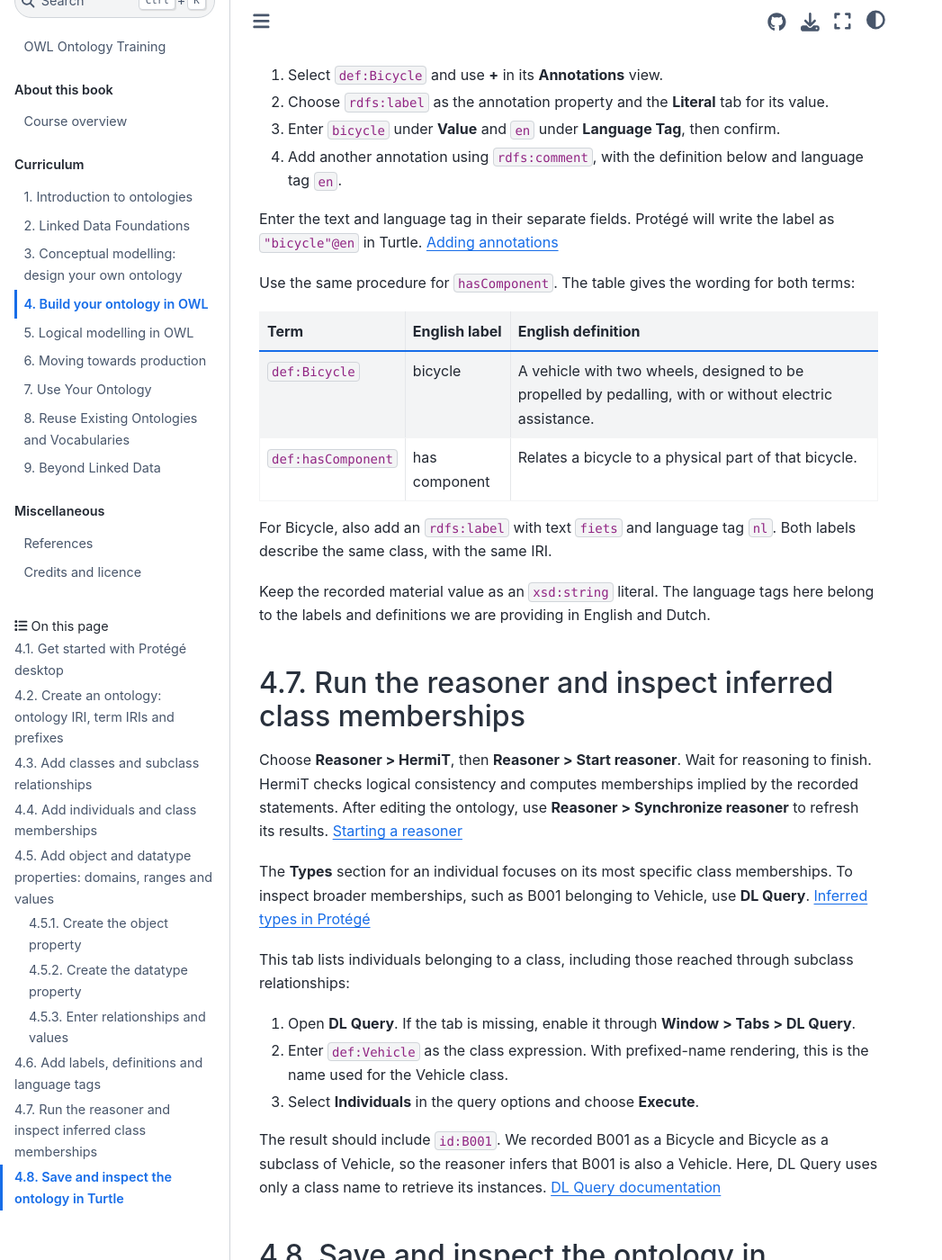
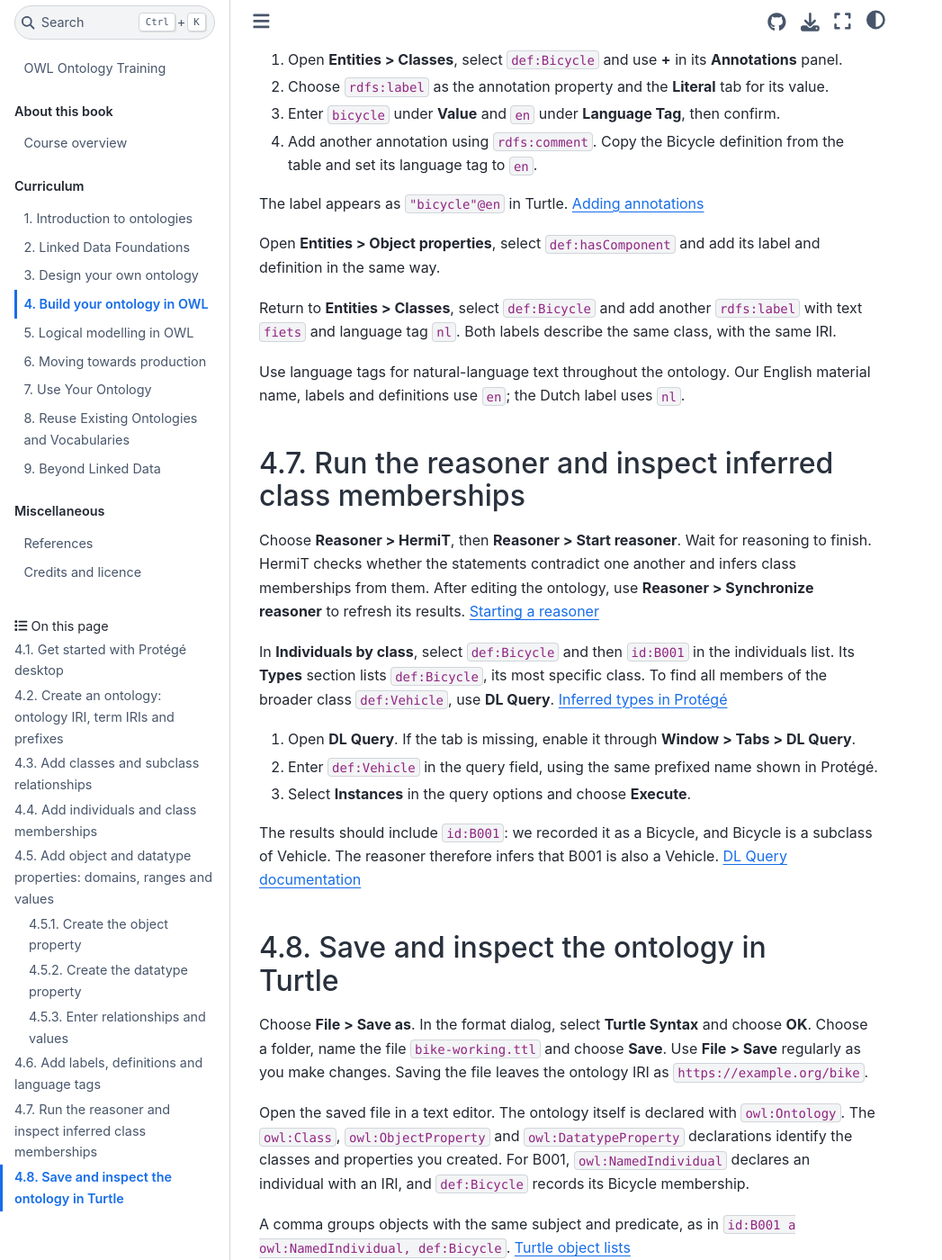
Before and after one commit to TDCC-NES/ontology-training, a Jupyter Book: the page built from book/curriculum/build-your-ontology-in-owl.md, in a window 1280 px wide and 1400 px high, scrolled down 4228 px. Shown: the whole window at 90% size, without its empty margins (0-1047 px from the left). Built offline with Jupyter Book 1.0.4 settings and Sphinx 7.4.7 and the Sphinx Book theme 1.1.4, drawn with Linux system fonts in a browser that asks for light colours; comment, search, counter and statistics services are not loaded; cross-references to code outside the pages are shown as plain code; some of the changed text lies outside the part shown.

Commit message:
Revise chapter

````diff
--- a/book/curriculum/build-your-ontology-in-owl.md
+++ b/book/curriculum/build-your-ontology-in-owl.md
@@ -1,50 +1,44 @@
 # Build your ontology in OWL
 
-We now turn part of the agreed bicycle design into an OWL ontology. We use one bicycle, B001, and its frame, F001, to create classes and properties, record the frame's material and inspect an inferred class membership. A single file holds the model and these example individuals.
+We will describe B001 and its frame F001 in OWL, using the classes and properties from our sketch. We will record that the frame is made of steel and run a reasoner to infer that B001 is a Vehicle.
 
-You can build the ontology by writing Turtle directly in a text editor, using [Protégé](https://protege.stanford.edu/), or working in another ontology tool. Choose the approach that suits your work. AI assistance is also a valid option for drafting and revising the ontology with any of these approaches.
+You can write Turtle directly in a text editor or use [Protégé](https://protege.stanford.edu/) or another ontology editor. You can also use AI assistance to draft and revise the ontology.
 
 The walkthrough below uses Protégé as one example. If you prefer a text editor, use the {ref}`Turtle example at the end of this chapter <owl-turtle-example>` as a reference.
 
 ## Get started with Protégé desktop
 
-To follow the Protégé walkthrough, install [Protégé desktop](https://protege.stanford.edu/) for your operating system, following the [installation instructions](https://protegeproject.github.io/protege/installation/), and open the application. The steps here use the Protégé 5 desktop interface and its bundled HermiT reasoner.
-
-Protégé organises editing into tabs containing smaller panels, called *views*. We will use:
-
-| Tab | What we use it for |
-|---|---|
-| Active ontology | Set the ontology IRI and prefixes |
-| Entities | Create and describe classes and properties |
-| Individuals by class | Create B001 and F001 and enter their relationship and material value |
-
-If a tab is missing, enable it through **Window > Tabs**. In a view, hover over a toolbar button to see its name; a **+** beside a section heading adds a statement to that section. [Protégé interface](https://protegeproject.github.io/protege/views/)
-
-Choose **View > Render by prefixed name** to display names such as `def:Bicycle` and `id:B001`, matching the examples below.
+For the Protégé walkthrough, open [Protégé desktop](https://protege.stanford.edu/). If you need to install it, follow the [installation instructions](https://protegeproject.github.io/protege/installation/). The steps use Protégé 5 and its bundled HermiT reasoner.
 
 ## Create an ontology: ontology IRI, term IRIs and prefixes
 
-Choose **File > New** to create an empty ontology. If asked where to open it, choose a new window. Choose **Refactor > Change ontology IRI**, enter `https://example.org/bike` as the ontology IRI and confirm. Leave the version IRI unset. The **Active ontology** tab shows the resulting identifier in its **Ontology header** view. [Ontology IRI](https://protegeproject.github.io/protege/views/ontology-header/)
+Choose **File > New** to create an empty ontology. If prompted, open it in a new window.
+
+Open the **Active ontology** tab. If a tab is missing, enable it through **Window > Tabs**. [Protégé interface](https://protegeproject.github.io/protege/views/)
+
+In **Ontology header**, replace the value in **Ontology IRI** with `https://example.org/bike`, then click outside the field. Leave **Ontology Version IRI** empty. [Setting the ontology IRI](https://protegeproject.github.io/protege/views/ontology-header/)
 
 This is the ontology IRI agreed in our design. A class such as Bicycle has its own IRI, `https://example.org/bike/def/Bicycle`; an individual such as B001 uses `https://example.org/bike/id/B001`.
 
-In **Active ontology**, open **Ontology Prefixes**. In its **Prefixes** section, use **+** to add `def:` and `id:`. The prefix editor calls the two fields **Prefix name** and **Prefix**: enter `def:` in the first and `https://example.org/bike/def/` in the second, then confirm. Repeat for `id:`. Keep the standard mappings shown below, adding any that are missing.
+In **Active ontology**, open **Ontology Prefixes** and use **+** beside **Prefixes**. Enter `def:` under **Prefix name** and `https://example.org/bike/def/` under **Prefix**, then confirm. Add `id:` in the same way, using its mapping below. Check the standard prefixes against the table and add any that are missing.
 
 | Prefix name | Prefix |
 |---|---|
 | `def:` | `https://example.org/bike/def/` |
 | `id:` | `https://example.org/bike/id/` |
 | `owl:` | `http://www.w3.org/2002/07/owl#` |
+| `rdf:` | `http://www.w3.org/1999/02/22-rdf-syntax-ns#` |
 | `rdfs:` | `http://www.w3.org/2000/01/rdf-schema#` |
-| `xsd:` | `http://www.w3.org/2001/XMLSchema#` |
 
-When a creation dialog asks for a **Name**, enter the prefixed name, such as `def:Bicycle`. Protégé expands a registered prefix to produce the full IRI. Check the IRI shown in the dialog before confirming: `def:Bicycle` should produce exactly `https://example.org/bike/def/Bicycle`. We will use `def:` for classes and properties and `id:` for individuals.
+Choose **View > Render by prefixed name** to display names such as `def:Bicycle` and `id:B001`. These are the names used in the creation dialogs below.
+
+When a creation dialog asks for a **Name**, enter the prefixed name, such as `def:Bicycle`. Protégé expands the prefix using the mapping you added. Check the IRI shown in the dialog before confirming: `def:Bicycle` should produce exactly `https://example.org/bike/def/Bicycle`. Use `def:` for classes and properties and `id:` for individuals.
 
 ## Add classes and subclass relationships
 
 Open **Entities** and select **Classes**. Keep the class hierarchy in **Asserted** mode while editing. *Asserted* statements are those we record explicitly.
 
-The hierarchy starts with `owl:Thing`, the built-in class containing every individual. For each row below, select the parent, use **Add subclass**, enter the new class's prefixed name and confirm. [Creating classes](https://protegeproject.github.io/protege/views/class-hierarchy/)
+The hierarchy starts with `owl:Thing`, the built-in class containing every individual. Hover over the buttons above the hierarchy to find **Add subclass**. For each row below, select the parent, use **Add subclass**, enter the new class's prefixed name and confirm. [Creating classes](https://protegeproject.github.io/protege/views/class-hierarchy/)
 
 | Select this parent | Create this class |
 |---|---|
@@ -53,15 +47,15 @@ The hierarchy starts with `owl:Thing`, the built-in class containing every indiv
 | `owl:Thing` | `def:Component` |
 | `def:Component` | `def:Frame` |
 
-Select `def:Bicycle` and inspect **SubClass Of** in its description: it should contain `def:Vehicle`. The four classes preserve the relationships in our sketch and provide the classes needed for the property domain and range below.
+Select `def:Bicycle` and check **SubClass Of** in its description: it should contain `def:Vehicle`. For `def:Frame`, it should contain `def:Component`.
 
 ## Add individuals and class memberships
 
-Open **Individuals by class**. Select `def:Bicycle` in the class hierarchy and use **Add Individual** in the **Instances** view. Enter `id:B001` as the name and confirm. This creates B001 and records its membership in Bicycle. [Creating individuals](https://protegeproject.github.io/protege/views/instances/)
+Open **Individuals by class** and select `def:Bicycle` in the class hierarchy. The individuals list shows members of that class. Use **Add Individual**, enter `id:B001` as the name and confirm. This creates B001 and records its membership in Bicycle. [Creating individuals](https://protegeproject.github.io/protege/views/instances/)
 
 Select `def:Frame` and use the same procedure to create `id:F001` as a Frame.
 
-Selecting B001 should show `def:Bicycle` in the **Types** section of its description; F001 should show `def:Frame`. At this point, the individuals have class memberships. We add their relationships and values next.
+Check the **Types** section for each individual: B001 should list `def:Bicycle`, and F001 should list `def:Frame`.
 
 ## Add object and datatype properties: domains, ranges and values
 
@@ -69,79 +63,79 @@ Selecting B001 should show `def:Bicycle` in the **Types** section of its descrip
 
 In **Entities**, select **Object properties**. Select the built-in root `owl:topObjectProperty` and use **Add sub property** to create `def:hasComponent`.
 
-With `def:hasComponent` selected, use **+** beside **Domains (Intersection)** in its description to add `def:Bicycle`. Use **+** beside **Ranges (Intersection)** to add `def:Component`.
+With `def:hasComponent` selected, use **+** beside **Domains (intersection)** in its description. In the dialog, open **Class hierarchy**, select `owl:Thing` and choose **OK**. To set the range, use **+** beside **Ranges (intersection)**. In **Class hierarchy**, expand `owl:Thing` if needed, select `def:Component` and choose **OK**.
 
-These statements implement the domain and range from our design. A reasoner can classify the subject of a `hasComponent` statement as a Bicycle and its object as a Component. For example, `B001 hasComponent F001` supports those memberships. [Property domains and ranges](https://protegeproject.github.io/protege/views/object-property-description/)
+The domain `owl:Thing` includes all individuals, so it also covers objects other than bicycles. With Component as the range, a reasoner can infer from “B001 has component F001” that F001 is a Component. We record B001's Bicycle membership separately. [Property domains and ranges](https://protegeproject.github.io/protege/views/object-property-description/)
 
 ### Create the datatype property
 
 Protégé calls datatype properties **Data properties**. Open that section in **Entities**, select `owl:topDataProperty` and use **Add sub property** to create `def:hasMaterial`.
 
-In its description, use **+** beside **Domains (Intersection)** to add `owl:Thing`. Use **+** beside **Ranges**, open **Built in datatypes**, select `xsd:string` and confirm.
+In its description, use **+** beside **Domains (intersection)**, select `owl:Thing` in **Class hierarchy** and choose **OK**. Use **+** beside **Ranges**, open **Built in datatypes**, select `rdf:langString` and choose **OK**.
 
-Here, `xsd:string` is the datatype for text. The broad domain `owl:Thing` lets us use `hasMaterial` to describe both vehicles and components. A Bicycle domain on `hasMaterial` would also classify a frame with a material value as a Bicycle.
+The range `rdf:langString` is the datatype for language-tagged text. The domain `owl:Thing` includes all individuals, including bicycles and frames. If we used Bicycle as the domain of `hasMaterial`, a reasoner would also classify F001 as a Bicycle when we record its material. [RDF literals](https://www.w3.org/TR/rdf11-concepts/#section-Graph-Literal)
 
 ### Enter relationships and values
 
-Return to **Individuals by class** and select `id:B001`. In **Property assertions**, use **+** beside **Object property assertions**. Enter `def:hasComponent` as the property and `id:F001` as the individual, then confirm. This records the link from the bicycle to its frame.
+Return to **Individuals by class**. Select `def:Bicycle` in the class hierarchy, then `id:B001` in the individuals list. Use **+** beside **Object property assertions**. Enter `def:hasComponent` as the property and `id:F001` as the individual, then confirm. This records the link from the bicycle to its frame.
 
-Select `id:F001`. Use **+** beside **Data property assertions** and select `def:hasMaterial` in the **Data Property** panel. Enter `steel` under **Value**, leave **Language Tag** empty and choose `xsd:string` under **Datatype**, then confirm. Enter the text without Turtle quotation marks; the editor supplies the literal syntax when saving. [Property assertions](https://protegewiki.stanford.edu/wiki/Pr4_UG_rv_In_Prop_assertions)
+Select `def:Frame` in the class hierarchy, then `id:F001` in the individuals list. Use **+** beside **Data property assertions** and select `def:hasMaterial` in the **Data Property** panel. Enter `steel` under **Value** and `en` under **Language Tag**, then confirm. Enter the text without Turtle quotation marks; the editor supplies the literal syntax when saving. [Property assertions](https://protegewiki.stanford.edu/wiki/Pr4_UG_rv_In_Prop_assertions)
 
-We have now recorded that B001 has component F001 and that F001 has material “steel”. The material describes the frame we want to compare across inventories.
+Protégé records this as `"steel"@en`: the name is English and describes F001's material, which we want to compare across inventories.
 
 ## Add labels, definitions and language tags
 
-Carry over the wording agreed during conceptual modelling. In our example, `rdfs:label` holds a label and `rdfs:comment` holds a textual definition. Both are *annotation properties*, which attach descriptive information to ontology terms. {cite}`w3c2012owl2primer`
-
-For Bicycle:
-
-1. Select `def:Bicycle` and use **+** in its **Annotations** view.
-2. Choose `rdfs:label` as the annotation property and the **Literal** tab for its value.
-3. Enter `bicycle` under **Value** and `en` under **Language Tag**, then confirm.
-4. Add another annotation using `rdfs:comment`, with the definition below and language tag `en`.
-
-Enter the text and language tag in their separate fields. Protégé will write the label as `"bicycle"@en` in Turtle. [Adding annotations](https://protegeproject.github.io/protege/views/annotations/)
-
-Use the same procedure for `hasComponent`. The table gives the wording for both terms:
+Add the labels and definitions agreed during conceptual modelling as *annotations* on the classes and properties. Use the annotation property `rdfs:label` for labels and `rdfs:comment` for definitions. {cite}`w3c2012owl2primer`
 
 | Term | English label | English definition |
 |---|---|---|
 | `def:Bicycle` | bicycle | A vehicle with two wheels, designed to be propelled by pedalling, with or without electric assistance. |
-| `def:hasComponent` | has component | Relates a bicycle to a physical part of that bicycle. |
+| `def:hasComponent` | has component | Relates an object to one of its physical parts. |
 
-For Bicycle, also add an `rdfs:label` with text `fiets` and language tag `nl`. Both labels describe the same class, with the same IRI.
+For Bicycle:
 
-Keep the recorded material value as an `xsd:string` literal. The language tags here belong to the labels and definitions we are providing in English and Dutch.
+1. Open **Entities > Classes**, select `def:Bicycle` and use **+** in its **Annotations** panel.
+2. Choose `rdfs:label` as the annotation property and the **Literal** tab for its value.
+3. Enter `bicycle` under **Value** and `en` under **Language Tag**, then confirm.
+4. Add another annotation using `rdfs:comment`. Copy the Bicycle definition from the table and set its language tag to `en`.
+
+The label appears as `"bicycle"@en` in Turtle. [Adding annotations](https://protegeproject.github.io/protege/views/annotations/)
+
+Open **Entities > Object properties**, select `def:hasComponent` and add its label and definition in the same way.
+
+Return to **Entities > Classes**, select `def:Bicycle` and add another `rdfs:label` with text `fiets` and language tag `nl`. Both labels describe the same class, with the same IRI.
+
+Use language tags for natural-language text throughout the ontology. Our English material name, labels and definitions use `en`; the Dutch label uses `nl`.
 
 ## Run the reasoner and inspect inferred class memberships
 
-Choose **Reasoner > HermiT**, then **Reasoner > Start reasoner**. Wait for reasoning to finish. HermiT checks logical consistency and computes memberships implied by the recorded statements. After editing the ontology, use **Reasoner > Synchronize reasoner** to refresh its results. [Starting a reasoner](https://protegeproject.github.io/protege/getting-started/#reasoning)
+Choose **Reasoner > HermiT**, then **Reasoner > Start reasoner**. Wait for reasoning to finish. HermiT checks whether the statements contradict one another and infers class memberships from them. After editing the ontology, use **Reasoner > Synchronize reasoner** to refresh its results. [Starting a reasoner](https://protegeproject.github.io/protege/getting-started/#reasoning)
 
-The **Types** section for an individual focuses on its most specific class memberships. To inspect broader memberships, such as B001 belonging to Vehicle, use **DL Query**. [Inferred types in Protégé](https://protegeproject.github.io/protege/views/individual-description/)
-
-This tab lists individuals belonging to a class, including those reached through subclass relationships:
+In **Individuals by class**, select `def:Bicycle` and then `id:B001` in the individuals list. Its **Types** section lists `def:Bicycle`, its most specific class. To find all members of the broader class `def:Vehicle`, use **DL Query**. [Inferred types in Protégé](https://protegeproject.github.io/protege/views/individual-description/)
 
 1. Open **DL Query**. If the tab is missing, enable it through **Window > Tabs > DL Query**.
-2. Enter `def:Vehicle` as the class expression. With prefixed-name rendering, this is the name used for the Vehicle class.
-3. Select **Individuals** in the query options and choose **Execute**.
+2. Enter `def:Vehicle` in the query field, using the same prefixed name shown in Protégé.
+3. Select **Instances** in the query options and choose **Execute**.
 
-The result should include `id:B001`. We recorded B001 as a Bicycle and Bicycle as a subclass of Vehicle, so the reasoner infers that B001 is also a Vehicle. Here, DL Query uses only a class name to retrieve its instances. [DL Query documentation](https://protegewiki.stanford.edu/wiki/DLQueryTab)
+The results should include `id:B001`: we recorded it as a Bicycle, and Bicycle is a subclass of Vehicle. The reasoner therefore infers that B001 is also a Vehicle. [DL Query documentation](https://protegewiki.stanford.edu/wiki/DLQueryTab)
 
 (owl-turtle-example)=
 ## Save and inspect the ontology in Turtle
 
-Choose **File > Save as**, select the Turtle format and save the ontology as `bike-working.ttl`. Use **File > Save** regularly as you make changes. The local filename is the location of this copy; the ontology IRI remains `https://example.org/bike`.
+Choose **File > Save as**. In the format dialog, select **Turtle Syntax** and choose **OK**. Choose a folder, name the file `bike-working.ttl` and choose **Save**. Use **File > Save** regularly as you make changes. Saving the file leaves the ontology IRI as `https://example.org/bike`.
 
-Open the saved file in a text editor. The OWL declarations identify each entity's role: `owl:Class`, `owl:ObjectProperty` and `owl:DatatypeProperty` declare our classes and properties; `owl:NamedIndividual` declares an individual with an IRI. Its additional type, such as `def:Bicycle`, records its class membership. The ontology itself is declared with `owl:Ontology`.
+Open the saved file in a text editor. The ontology itself is declared with `owl:Ontology`. The `owl:Class`, `owl:ObjectProperty` and `owl:DatatypeProperty` declarations identify the classes and properties you created. For B001, `owl:NamedIndividual` declares an individual with an IRI, and `def:Bicycle` records its Bicycle membership.
 
-The following compact Turtle brings together the declarations, annotations and statements entered in this walkthrough:
+A comma groups objects with the same subject and predicate, as in `id:B001 a owl:NamedIndividual, def:Bicycle`. [Turtle object lists](https://www.w3.org/TR/turtle/#object-lists)
+
+The ontology in Turtle:
 
 ```turtle
 @prefix def: <https://example.org/bike/def/> .
 @prefix id: <https://example.org/bike/id/> .
 @prefix owl: <http://www.w3.org/2002/07/owl#> .
+@prefix rdf: <http://www.w3.org/1999/02/22-rdf-syntax-ns#> .
 @prefix rdfs: <http://www.w3.org/2000/01/rdf-schema#> .
-@prefix xsd: <http://www.w3.org/2001/XMLSchema#> .
 
 <https://example.org/bike> a owl:Ontology .
 
@@ -159,21 +153,21 @@ def:Frame a owl:Class ;
 
 def:hasComponent a owl:ObjectProperty ;
     rdfs:label "has component"@en ;
-    rdfs:comment "Relates a bicycle to a physical part of that bicycle."@en ;
-    rdfs:domain def:Bicycle ;
+    rdfs:comment "Relates an object to one of its physical parts."@en ;
+    rdfs:domain owl:Thing ;
     rdfs:range def:Component .
 
 def:hasMaterial a owl:DatatypeProperty ;
     rdfs:domain owl:Thing ;
-    rdfs:range xsd:string .
+    rdfs:range rdf:langString .
 
 id:B001 a owl:NamedIndividual, def:Bicycle ;
     def:hasComponent id:F001 .
 
 id:F001 a owl:NamedIndividual, def:Frame ;
-    def:hasMaterial "steel" .
+    def:hasMaterial "steel"@en .
 ```
 
-Protégé may use a different order, add declarations or write explicit datatypes such as `"steel"^^xsd:string`. Compare the full IRIs and statements with the example. The saved ontology records our assertions; running the reasoner again computes the inferred memberships from them. [Saving and exporting inferences](https://protegeproject.github.io/protege/menus/)
+Protégé may use a different order or add declarations. Compare the full IRIs and statements with the example. **File > Save** stores the statements you entered, including B001's Bicycle membership. After reopening the file, the reasoner can infer its Vehicle membership again. [Saving and exporting inferences](https://protegeproject.github.io/protege/menus/)
 
 You can reopen `bike-working.ttl` through **File > Open** to inspect the same model in Protégé. The {download}`expanded bicycle ontology <../data/bike-ontology.ttl>` provides the other inventory records, properties and annotations. It also includes additional bicycle types, components and publication metadata.
````
Also changed, not shown: book/curriculum/design-your-own-ontology.md (+10 -8 lines), book/curriculum/linked-data-foundations.md (+4 -2 lines), 2 other files.
